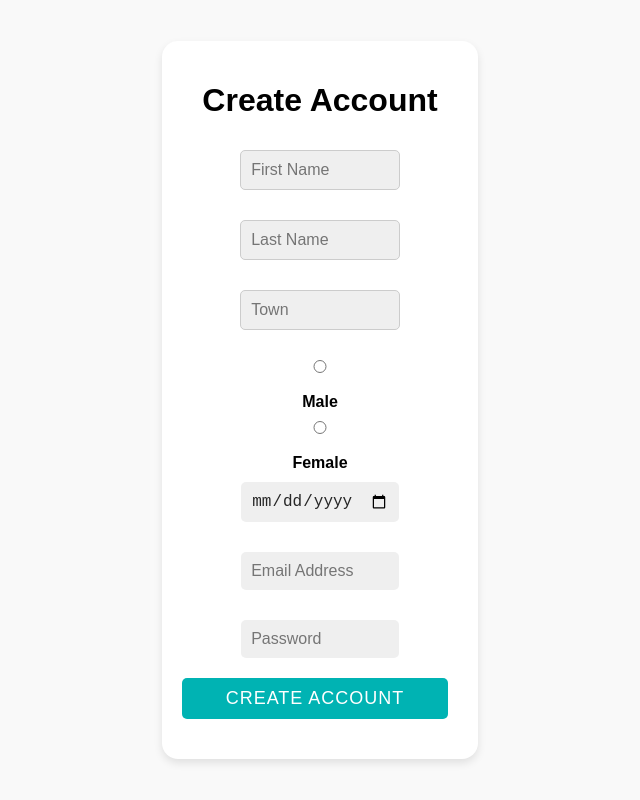
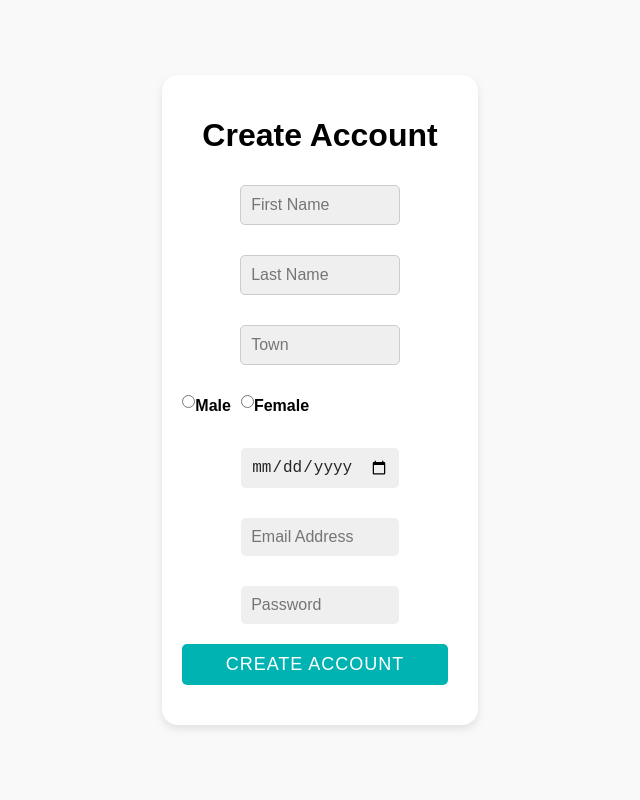
Before and after one commit to moosieth/cse412_group5_phase3, a React (Vite) app in the folder group5/: page /create-account in a window 1280 px wide. Shown: the whole page, without its empty margins (340-980 px from the left). Built offline with nearby package versions, Linux system fonts and the light colour scheme.

Commit message:
minor changes

```diff
--- a/group5/src/components/create_page/create.css
+++ b/group5/src/components/create_page/create.css
@@ -31,6 +31,16 @@ body {
     background-color: #efefef;
     font-size: 16px;
     color: #262626;
+  }
+
+  .gender_box {
+    display: flex;
+    gap: 10px;
+  }
+
+  .gender_box label {
+    display: flex;
+    align-items: center;
   }
 
   .gender_container {
--- a/group5/src/layouts/footer/footer.jsx
+++ b/group5/src/layouts/footer/footer.jsx
@@ -3,7 +3,7 @@ import React from "react";
 export default function Footer() {
   return (
     <footer>
-      <p>&copy; {new Date().getFullYear()} Group 5 Social Network Service</p>
+      <p>&copy; {new Date().getFullYear()} INQL Social Network Service</p>
     </footer>
   );
 }
```
